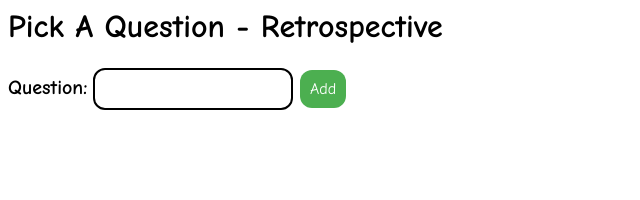
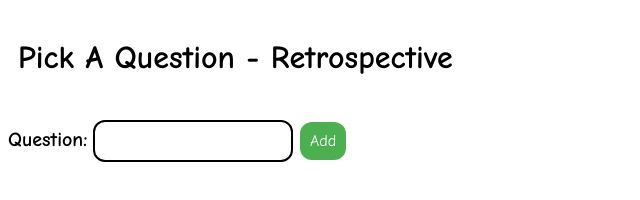
Before and after one commit to kirankashyap/PickAQuestionRetro, a plain HTML site: page index.html in a window 1280 px wide. Shown: the whole page, without its empty margins (0-640 px from the left). Drawn offline with nearby package versions, Linux system fonts and the light colour scheme.

Commit message:
Update index.html

```diff
--- a/index.html
+++ b/index.html
@@ -35,14 +35,20 @@ input,  button{font-family:inherit;}
   text-align: center; width: 300px; white-space: normal;}
 .button5 {border-radius: 12px;background-color: #FF0000;}
 .boldtext {font-weight:bold;   font-size: 20px;}
+.header{
+  padding:10px;
+  color: #000;
+  margin-bottom: 10px;
+}
 
 </style>
 <title>Pick A Question - Retrospective</title>
 </head>
 
 <body>
+<div class="header">
 <h1> Pick A Question - Retrospective </h1>
-
+</div>
 <span class="boldtext">Question:</span> <input type="text" id="txtQuestionToAdd" class="w3-input w3-border w3-round-large"/>
 <input type="button" class="button" id="btnAdd" class="btnAdd" value='Add'/>
 <div id="cards">
@@ -76,7 +82,7 @@ addButton.on("click", function(){
   var newColumn = $("<td valign='middle'>");
   var newCard = $("<input>",{
       type: 'button', class: 'button button4',
-    value:'Flip Card #'+ currentQuestionNumber,
+    value:'Open Question #'+ currentQuestionNumber,
     id: 'btnQuestion'+ currentQuestionNumber
   })
 
```
